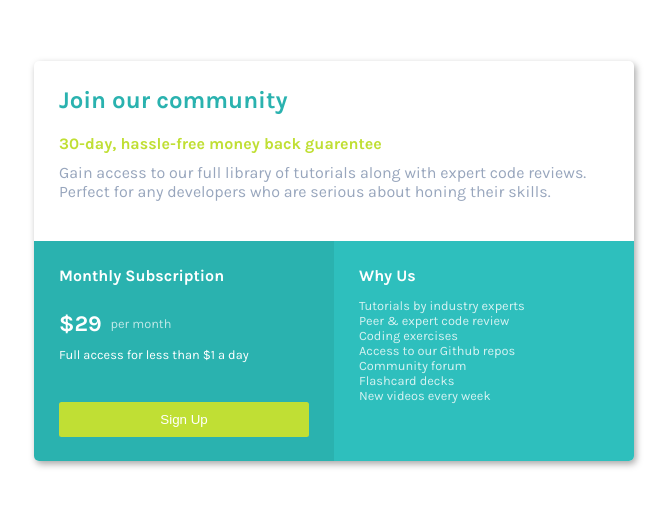
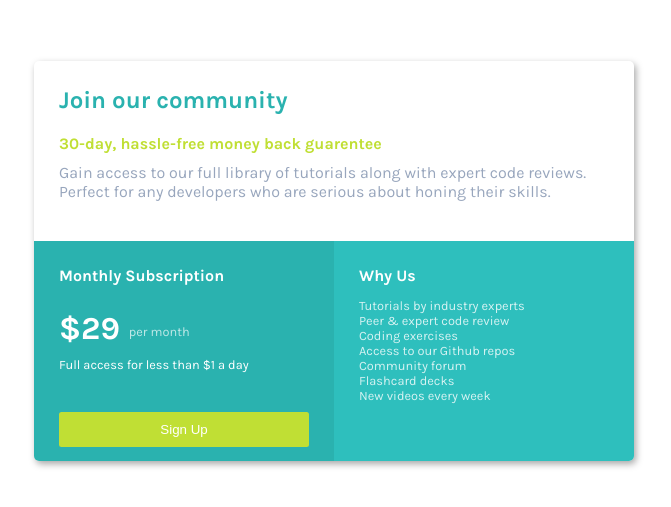
Before and after one commit to HayyatHussain/pricing-card-frontend-mentor-challenge, a plain HTML site: page index.html in a window 1280 px wide. Shown: the part 139-646 px from the top of the page, without its empty margins (306-977 px from the left). Drawn offline with Linux system fonts and the light colour scheme.

Commit message:
Update style01.css

```diff
--- a/style01.css
+++ b/style01.css
@@ -105,7 +105,7 @@ html {
   }
 
   #price {
-    font-size: 1.4rem;
+    font-size: 32px;
     font-weight: 700;
     display: inline-block;
   }
```
